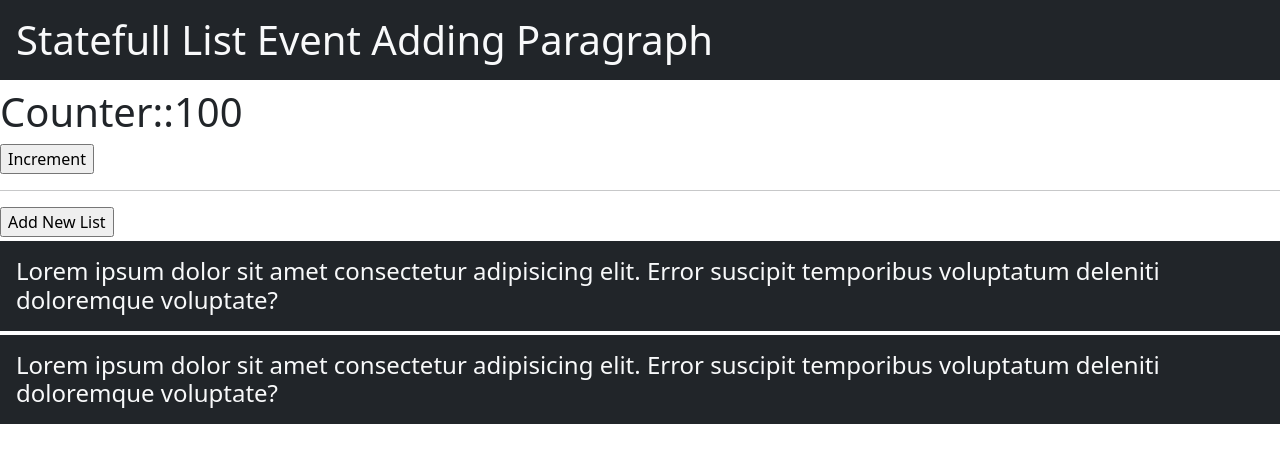
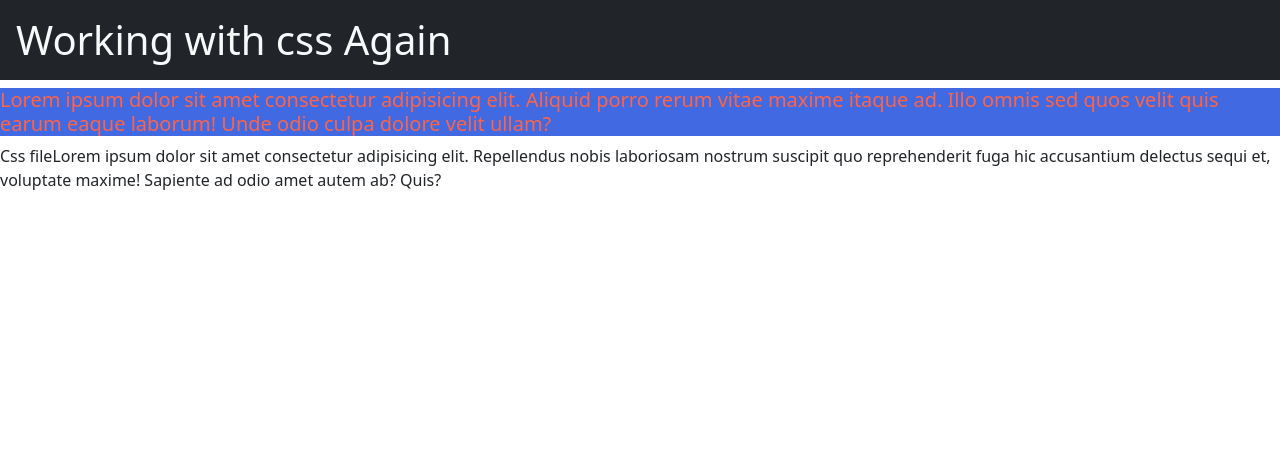
Before and after one commit to Ninad-Bandiwadekar/React, a React (Create React App) app in the folder firstapp/: page / in a window 1280 px wide. Shown: the top 462 px of the page. Built offline with nearby package versions, Linux system fonts and the light colour scheme.

Commit message:
css styling

```diff
--- a/firstapp/src/App.js
+++ b/firstapp/src/App.js
@@ -3,38 +3,22 @@ import { useState } from "react";
 import "bootstrap/dist/css/bootstrap.css";
 
 function App() {
-  //Stateless member
-  let [counter, setCounter] = useState(100);
-  let [list, setlist] = useState(["delhi", "Mumbai"]);
-
-  let increment = () => {
-    counter += 1;
-    setCounter(counter);
-    console.log(counter);
-  };
-
-  let addNewElement = () => {
-    let newList = ["Kolkata", ...list];
-    setlist(newList);
-  };
   return (
     <div>
-      <h1 className="bg-dark text-light p-3">Statefull List Event Adding Paragraph</h1>
-      <h1> Counter::{counter}</h1>
-      <input type="button" value="Increment" onClick={increment} />
-      <hr />
+      <h1 className="bg-dark text-light p-3">Working with css Again</h1>
+      <h5 style={{ color: "tomato", backgroundColor: "royalblue" }}>
+        Lorem ipsum dolor sit amet consectetur adipisicing elit. Aliquid porro
+        rerum vitae maxime itaque ad. Illo omnis sed quos velit quis earum eaque
+        laborum! Unde odio culpa dolore velit ullam?
+      </h5>
 
-      <input type="button" value="Add New List" onClick={addNewElement} />
-      {list.map((item) => {
-        return (
-          <div className="bg-dark text-light my-1 p-3 h4">
-            Lorem ipsum dolor sit amet consectetur adipisicing elit. Error
-            suscipit temporibus voluptatum deleniti doloremque voluptate?
-          </div>
-        );
-      })}
+      <p className="beautify">
+         Css fileLorem ipsum dolor sit amet consectetur adipisicing elit. Repellendus
+        nobis laboriosam nostrum suscipit quo reprehenderit fuga hic accusantium
+        delectus sequi et, voluptate maxime! Sapiente ad odio amet autem ab?
+        Quis?
+      </p>
     </div>
   );
 }
-
 export default App;
```
